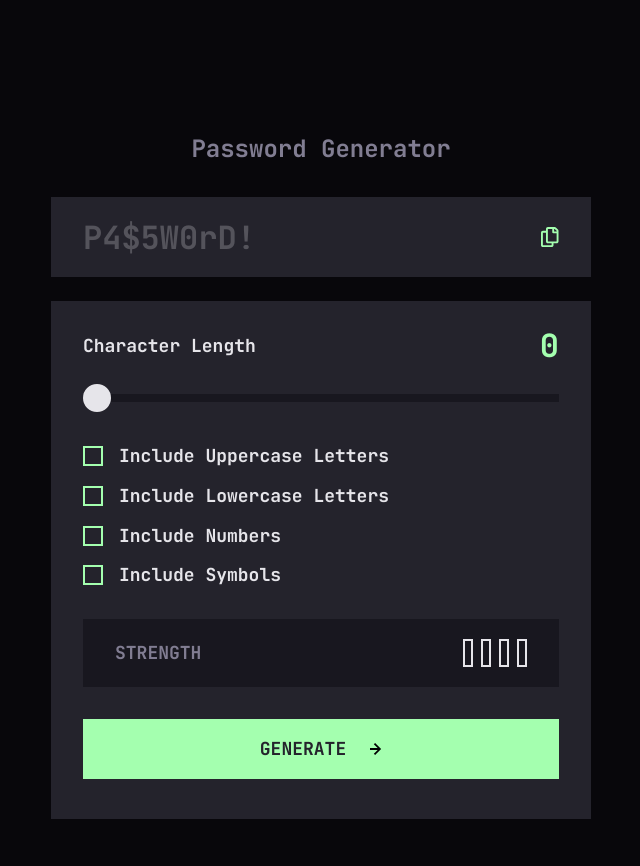
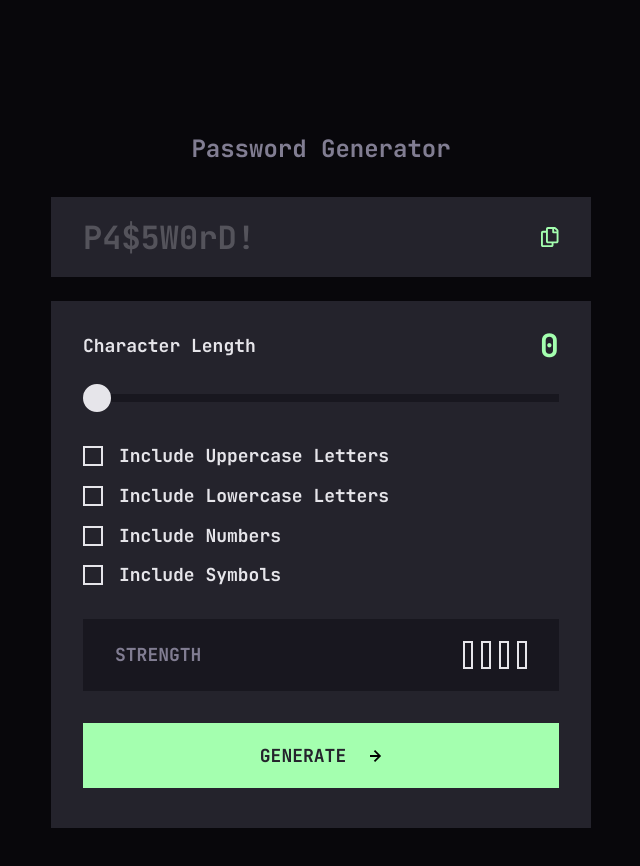
Before and after one commit to franchukv/password-generator-typescript-tailwindcss, a website: page index.html in a window 1280 px wide. Shown: the whole page, without its empty margins (319-959 px from the left). Drawn offline with Linux system fonts and the light colour scheme.

Commit message:
fixed gaps and paddings to match design

```diff
--- a/index.html
+++ b/index.html
@@ -61,7 +61,7 @@
 						</fieldset>
 
 						<div class="flex flex-col gap-4 md:gap-8">
-							<div class="p-4 flex items-center justify-between gap-4 bg-grey-850 md:py-5 md:px-8">
+							<div class="p-4 flex items-center justify-between gap-4 bg-grey-850 md:py-5.5 md:px-8">
 								<span class="text-grey-600">STRENGTH</span>
 
 								<div class="indicators group">
--- a/src/assets/css/style.css
+++ b/src/assets/css/style.css
@@ -77,7 +77,7 @@
   }
 
   .button {
-    @apply w-full flex items-center justify-center gap-6 p-4 leading-[125%] text-center text-base text-grey-800 bg-green-200 border-2 border-green-200 transition duration-300 cursor-pointer hover:text-green-200 hover:bg-transparent md:text-lg md:leading-[133%];
+    @apply w-full flex items-center justify-center leading-[125%] gap-6 p-4 text-center text-base text-grey-800 bg-green-200 border-2 border-green-200 transition duration-300 cursor-pointer hover:text-green-200 hover:bg-transparent md:text-lg md:p-5 md:leading-[117%];
   }
 
   .button--right-arrow {
@@ -89,7 +89,7 @@
   }
 
   .typical-checkbox__title {
-    @apply flex items-center gap-4 before:content-[''] before:min-w-5 before:w-5 before:h-5 before:block before:border-2 before:border-green-200 before:bg-no-repeat before:bg-contain;
+    @apply flex items-center gap-4 before:content-[''] before:min-w-5 before:w-5 before:h-5 before:block before:border-2 before:border-grey-200 before:bg-no-repeat before:bg-contain;
   }
 
   .typical-checkbox__input {
@@ -97,7 +97,7 @@
   }
 
   .typical-checkbox__input:checked + .typical-checkbox__title {
-    @apply before:bg-green-200 before:bg-[url(../images/checkbox.svg)];
+    @apply before:bg-green-200 before:border-green-200 before:bg-[url(../images/checkbox.svg)];
   }
 
   .typical-range {
```
Also changed, not shown: assets/css/style.css.
